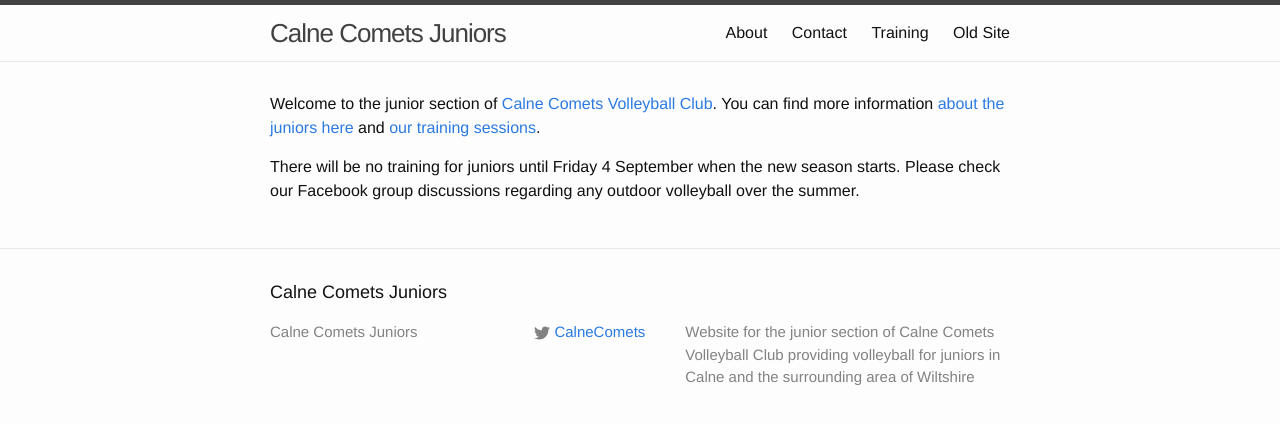
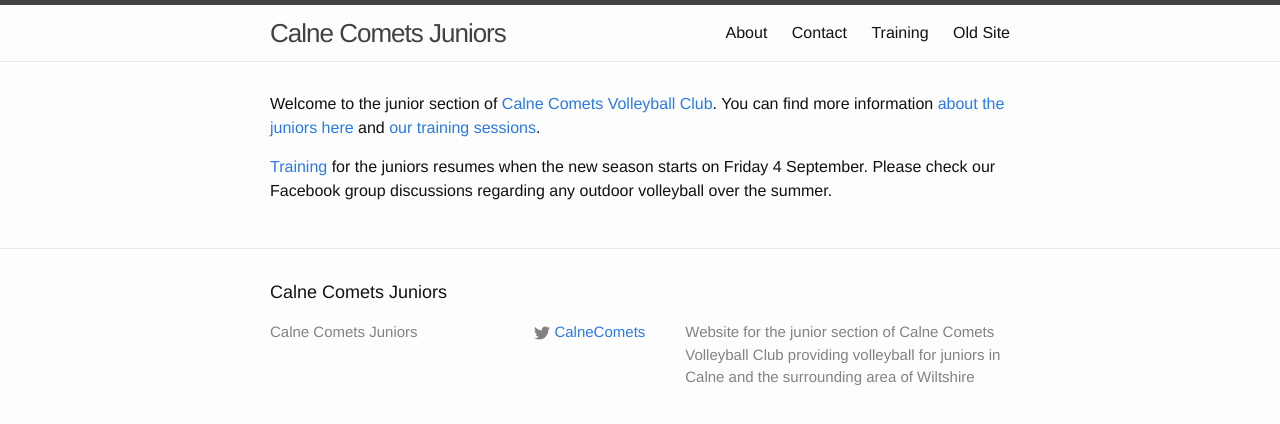
Before and after one commit to CalneComets/WebJuniors, a Jekyll site: the page built from index.md, in a window 1280 px wide. Shown: the top 424 px of the page. Built offline with Jekyll 4.4.1, drawn with Linux system fonts in a browser that asks for light colours.

Commit message:
Updates for the start of the season

```diff
--- a/index.md
+++ b/index.md
@@ -4,4 +4,4 @@
 
 Welcome to the junior section of [Calne Comets Volleyball Club](http://www.calnecomets.co.uk/). You can find more information [about the juniors here](/about/) and [our training sessions](/training.html).
 
-There will be no training for juniors until Friday 4 September when the new season starts. Please check our Facebook group discussions regarding any outdoor volleyball over the summer.
+[Training](/training.html) for the juniors resumes when the new season starts on Friday 4 September. Please check our Facebook group discussions regarding any outdoor volleyball over the summer.
```
Also changed, not shown: about.md (+1 -0 lines), coaches.md (+1 -0 lines), training.md (+2 -0 lines).
